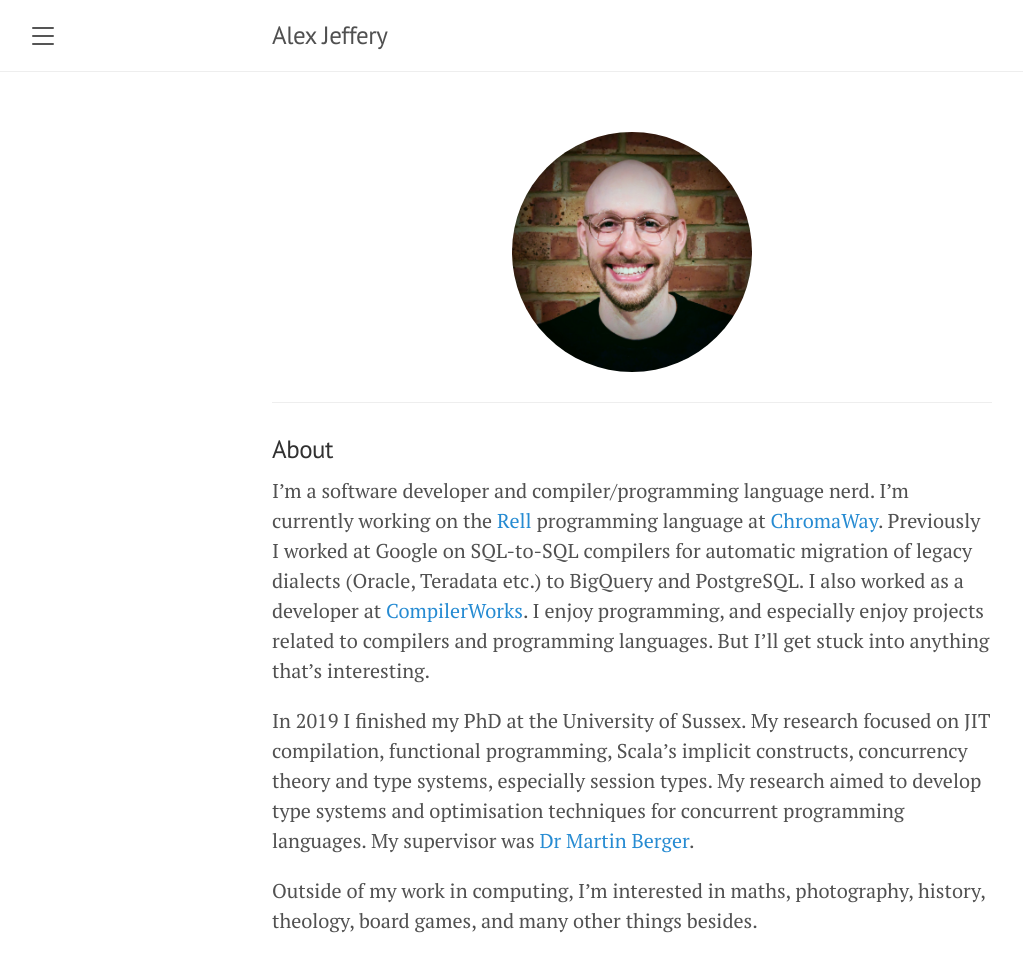
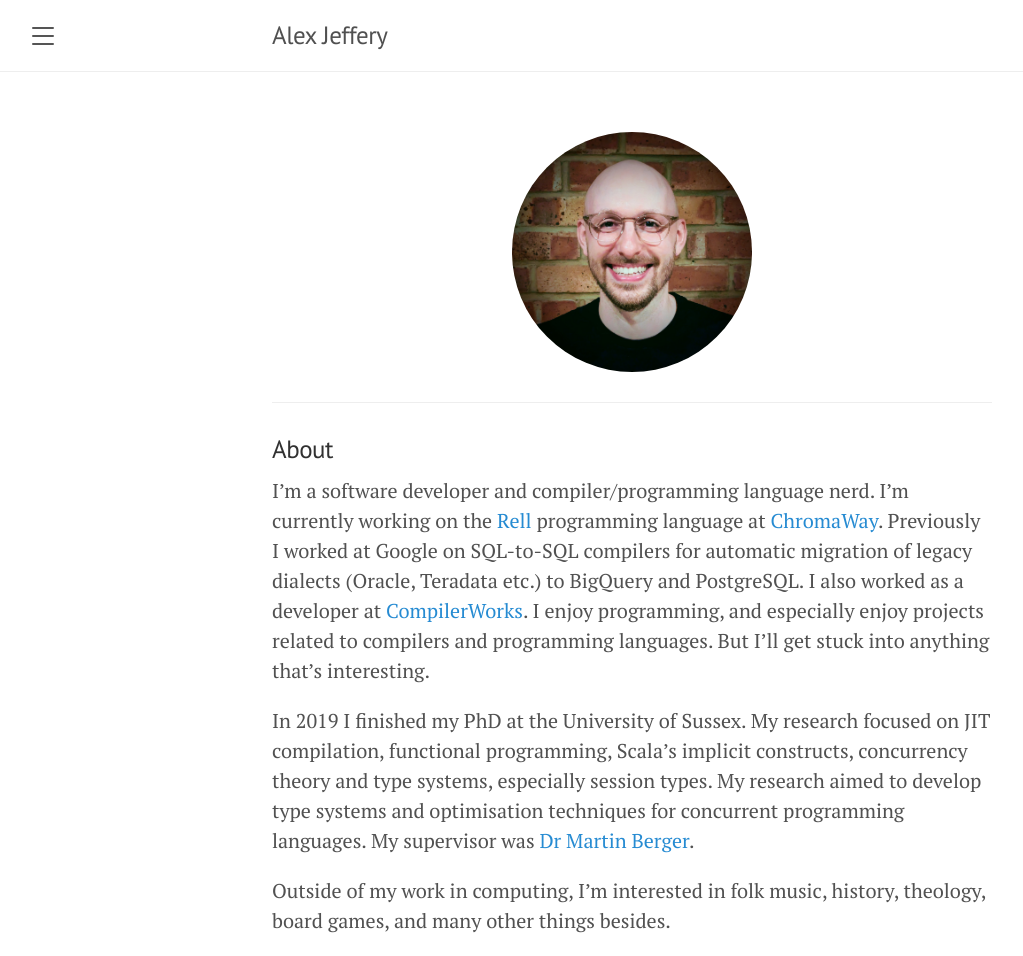
Before and after one commit to alexj136/alexj136.github.io, a Jekyll site: the page built from index.md, in a window 1280 px wide. Shown: the whole page, without its empty margins (8-1031 px from the left). Built offline with Jekyll 4.4.1, drawn with Linux system fonts in a browser that asks for light colours.

Commit message:
maths, photography -> folk music

```diff
--- a/index.md
+++ b/index.md
@@ -15,7 +15,7 @@
 
 In 2019 I finished my PhD at the University of Sussex. My research focused on JIT compilation, functional programming, Scala's implicit constructs, concurrency theory and type systems, especially session types. My research aimed to develop type systems and optimisation techniques for concurrent programming languages. My supervisor was [Dr Martin Berger](http://users.sussex.ac.uk/~mfb21/).
 
-Outside of my work in computing, I'm interested in maths, photography, history, theology, board games, and many other things besides.
+Outside of my work in computing, I'm interested in folk music, history, theology, board games, and many other things besides.
 
 <!-- Email hidden in javascript - spam bots need to run it
 <p id="demo"/>
```
